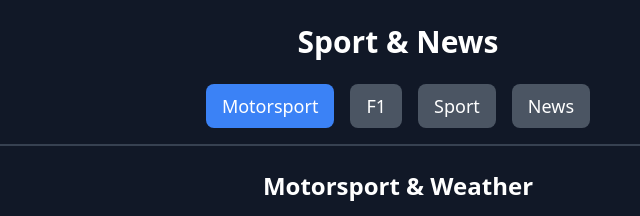
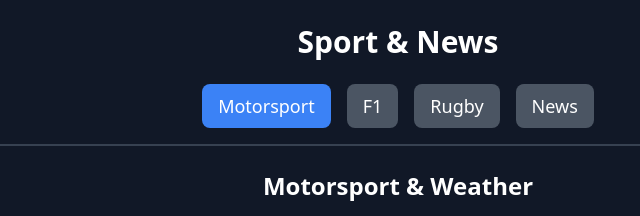
Before and after one commit to mrp36126/motorsport, a website: page index.html in a window 1280 px wide. Shown: the top 216 px of the page, 242-882 px from the left. Drawn offline with nearby package versions, Linux system fonts and the light colour scheme; no server answers.

Commit message:
Update index.html

```diff
--- a/index.html
+++ b/index.html
@@ -99,7 +99,7 @@
         <nav class="flex flex-wrap justify-center gap-2 sm:gap-4 border-b-2 border-gray-700 pb-4 overflow-x-auto">
             <button class="tab px-4 py-2 rounded-lg text-base sm:text-lg bg-gray-600 hover:bg-gray-500 transition whitespace-nowrap" onclick="showTab('motorsport')">Motorsport</button>
             <button class="tab px-4 py-2 rounded-lg text-base sm:text-lg bg-gray-600 hover:bg-gray-500 transition whitespace-nowrap" onclick="showTab('f1')">F1</button>
-            <button class="tab px-4 py-2 rounded-lg text-base sm:text-lg bg-gray-600 hover:bg-gray-500 transition whitespace-nowrap" onclick="showTab('sport')">Sport</button>
+            <button class="tab px-4 py-2 rounded-lg text-base sm:text-lg bg-gray-600 hover:bg-gray-500 transition whitespace-nowrap" onclick="showTab('sport')">Rugby</button>
             <button class="tab px-4 py-2 rounded-lg text-base sm:text-lg bg-gray-600 hover:bg-gray-500 transition whitespace-nowrap" onclick="showTab('news')">News</button>
         </nav>
         <main class="mt-4 sm:mt-6">
```
